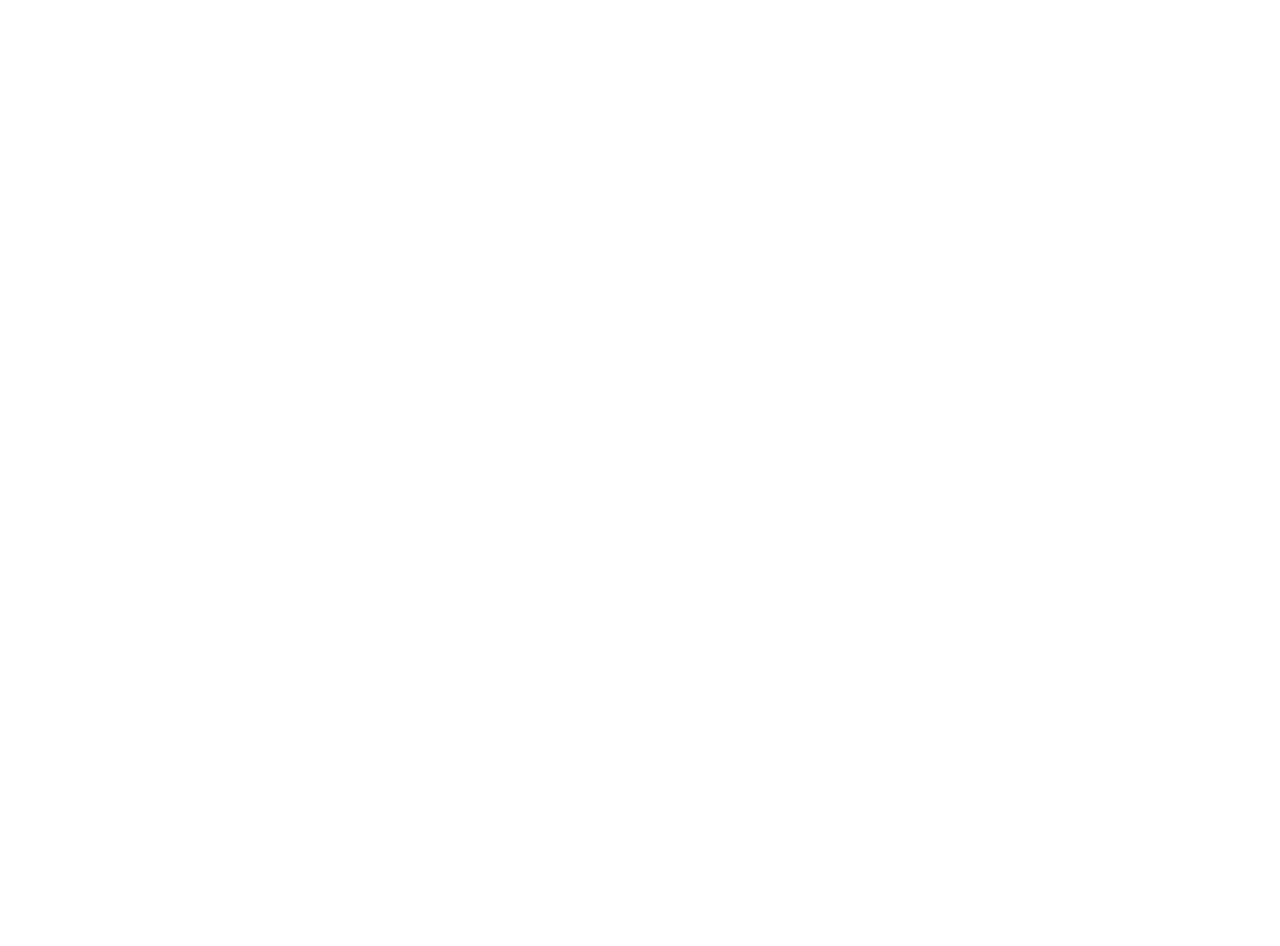
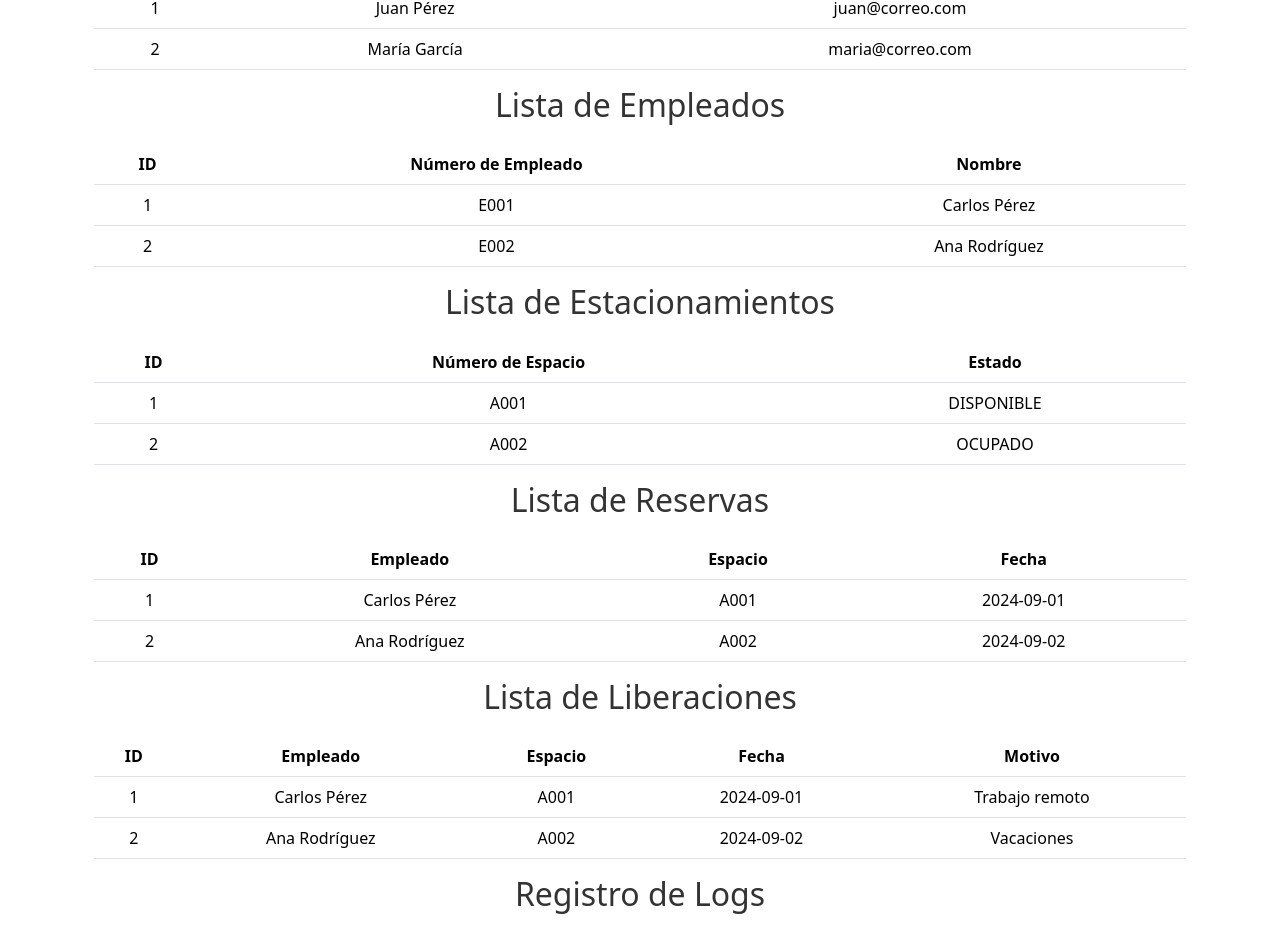
Before and after one commit to karina725/Proyecto-VII, a React (Create React App) app: page / in a window 1280 px wide. Shown: the part 690-1636 px from the top of the page. Before the commit the page ends 800 px from the top, so only its background shows below. Built offline with nearby package versions, Linux system fonts and the light colour scheme; the HTML template or start-up script is replaced by a standard one.

Commit message:
Update App.js

```diff
--- a/src/App.js
+++ b/src/App.js
@@ -16,6 +16,12 @@
       <LoginForm />
       <div className="container">
         <h1>Sistema de Gestión de Estacionamientos</h1>
+        <UsuarioList />
+        <EmpleadoList />
+        <EstacionamientoList />
+        <ReservaList />
+        <LiberacionList />
+        <LogList />
       </div>
     </div>
   );
```
